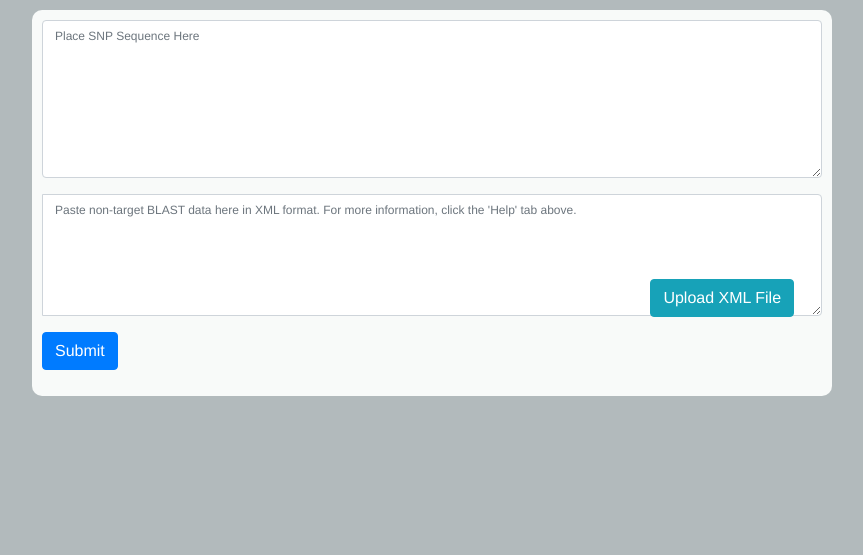
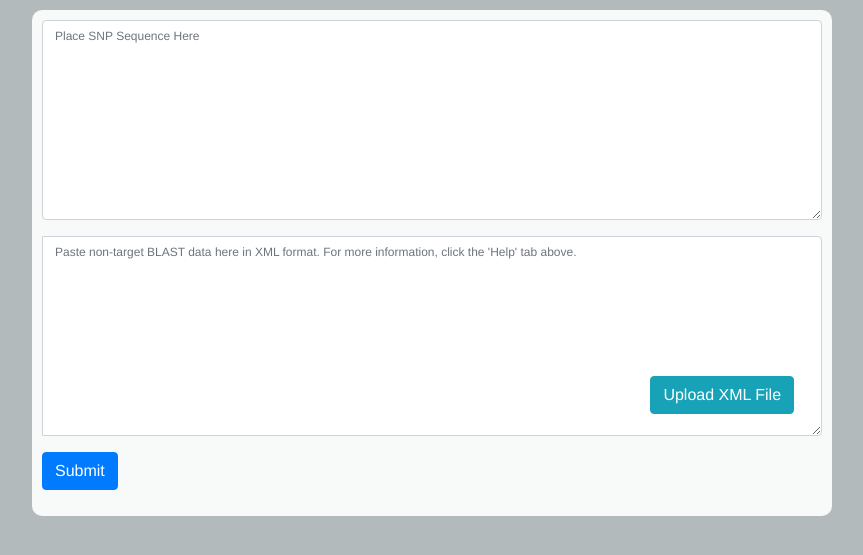
Before and after one commit to kalebburnham/USDAARS-primerlibweb, a Flask app: page /starp in a window 1280 px wide. Shown: the part 130-685 px from the top of the page, without its empty margins (208-1071 px from the left). Run offline with Flask 2, Linux system fonts and the light colour scheme; some libraries are stand-ins or nearby versions.

Commit message:
Fixed text area heights.

```diff
--- a/primerlibweb/templates/starp.html
+++ b/primerlibweb/templates/starp.html
@@ -17,10 +17,12 @@
 
     #input_data {
       font-size: 12px;
+      height: 200px;
     }
 
     #non_targets {
       font-size: 12px;
+      height: 200px;
     }
 
     #snp_picker p {
```
